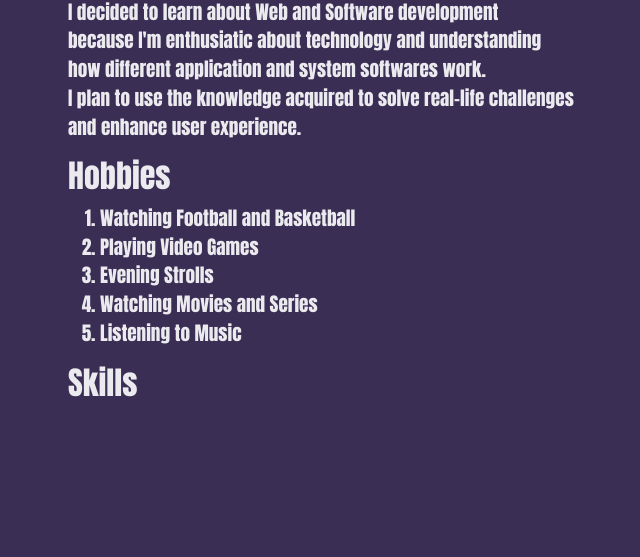
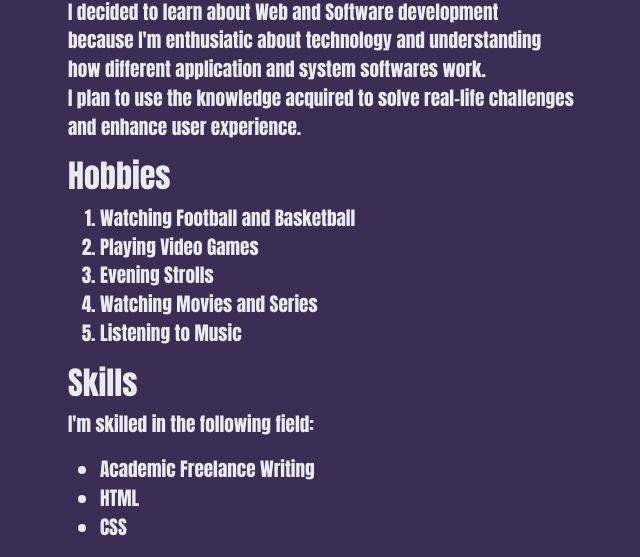
Before and after one commit to IpsyJayt/My-portfolio, a plain HTML site: page index.html in a window 1280 px wide. Shown: the part 604-1161 px from the top of the page, without its empty margins (14-654 px from the left). Before the commit the page ends 1014 px from the top, so only its background shows below. Drawn offline with Linux system fonts and the light colour scheme.

Commit message:
add skills

```diff
--- a/index.html
+++ b/index.html
@@ -51,6 +51,17 @@
             </ol>
 
             <h2>Skills</h2>
+            <div class="skills">
+                <p>I'm skilled in the following field:</p>
+                <ul>
+                    <li>Academic Freelance Writing</li>
+                    <li>HTML</li>
+                    <li>CSS</li>
+
+
+                </ul>
+
+            </div>
 
 
 
```
